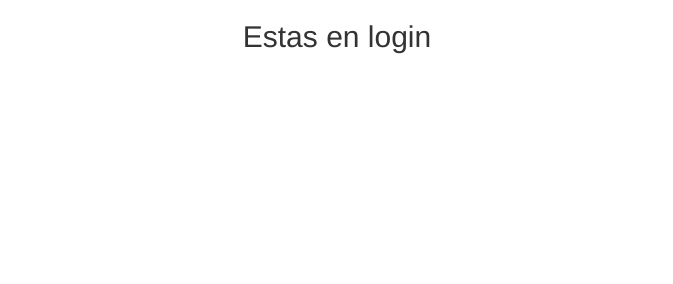
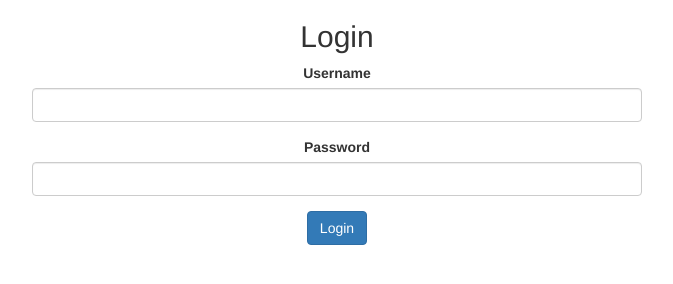
Before and after one commit to hmurillop/Prototipo, a website: page index.html at #!/login in a window 1280 px wide. Shown: the whole page, without its empty margins (303-976 px from the left). Drawn offline with nearby package versions, Linux system fonts and the light colour scheme; some packages are replaced by stand-ins of ours; a script that the page names is missing.

Commit message:
vista html
Estructura basica

```diff
--- a/components/login/login.view.html
+++ b/components/login/login.view.html
@@ -1 +1,19 @@
-<h2>Estas en login</h2>
+<div class="col-md-6 col-md-offset-3">
+    <h2>Login</h2>
+    <form name="form" ng-submit="vm.login()" role="form">
+        <div class="form-group" ng-class="">
+            <label for="username">Username</label>
+            <input type="text" name="username" id="username" class="form-control" ng-model="vm.username" required />
+
+        </div>
+        <div class="form-group" ng-class="">
+            <label for="password">Password</label>
+            <input type="password" name="password" id="password" class="form-control" ng-model="vm.password" required />
+
+        </div>
+        <div class="form-actions">
+            <button type="submit" ng-disabled="form.$invalid || vm.dataLoading" class="btn btn-primary">Login</button>
+
+        </div>
+    </form>
+</div>
```
